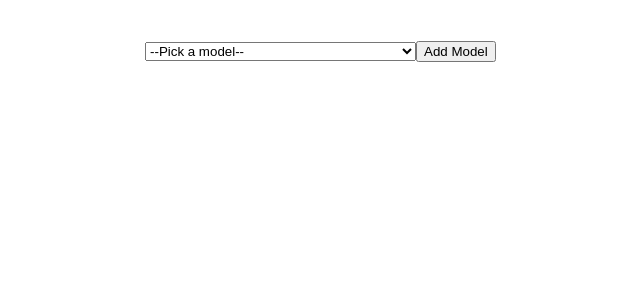
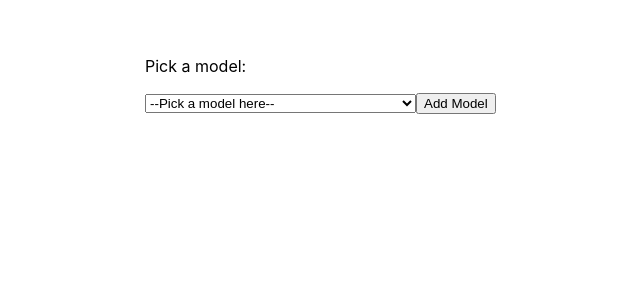
Before and after one commit to niza25/computer-model-list, a React (Create React App) app: page / in a window 1280 px wide. Shown: the top 300 px of the page, without its empty margins (239-879 px from the left). Built offline with nearby package versions, Linux system fonts and the light colour scheme.

Commit message:
check and refractor

```diff
--- a/src/App.js
+++ b/src/App.js
@@ -50,6 +50,7 @@ class App extends Component {
 
       <div className="App">
         <ModelDetailsContainer />
+        <p>Pick a model:</p>
         <Select computers={this.state.computers} handleChange={this.updateSelection} />
         <button onClick={this.addModelToStore} > Add Model </button>
       </div>
--- a/src/components/Select.js
+++ b/src/components/Select.js
@@ -5,7 +5,7 @@ export default class Select extends Component {
   render() {
     return (
       <select onChange={this.props.handleChange} id="computer-select">
-        <option value=''>--Pick a model--</option>
+        <option value= ''>--Pick a model here--</option>
         {
           Object.keys(this.props.computers).map((key, i) => {
             return <option
```
Also changed, not shown: src/components/ModelDetailsContainer.js (+2 -5 lines), src/reducer.js (deleted, +0 -8 lines).
